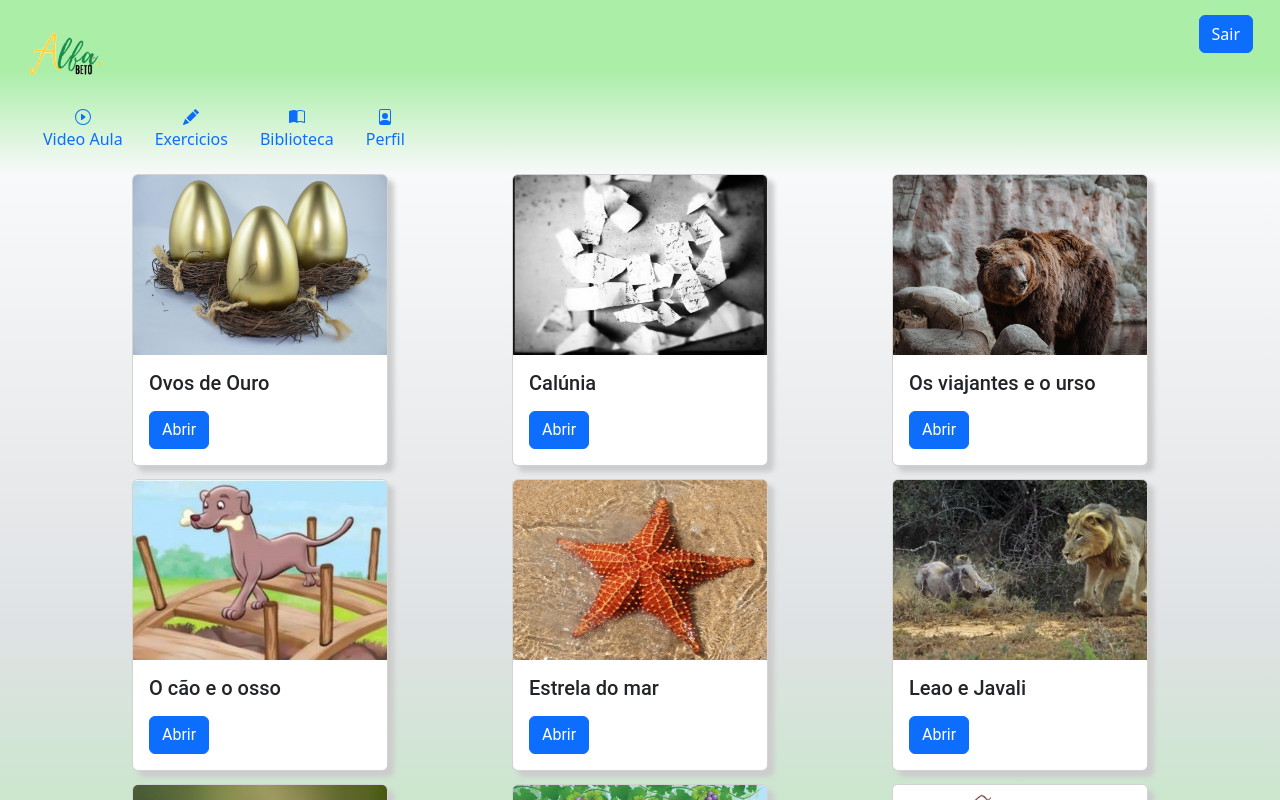
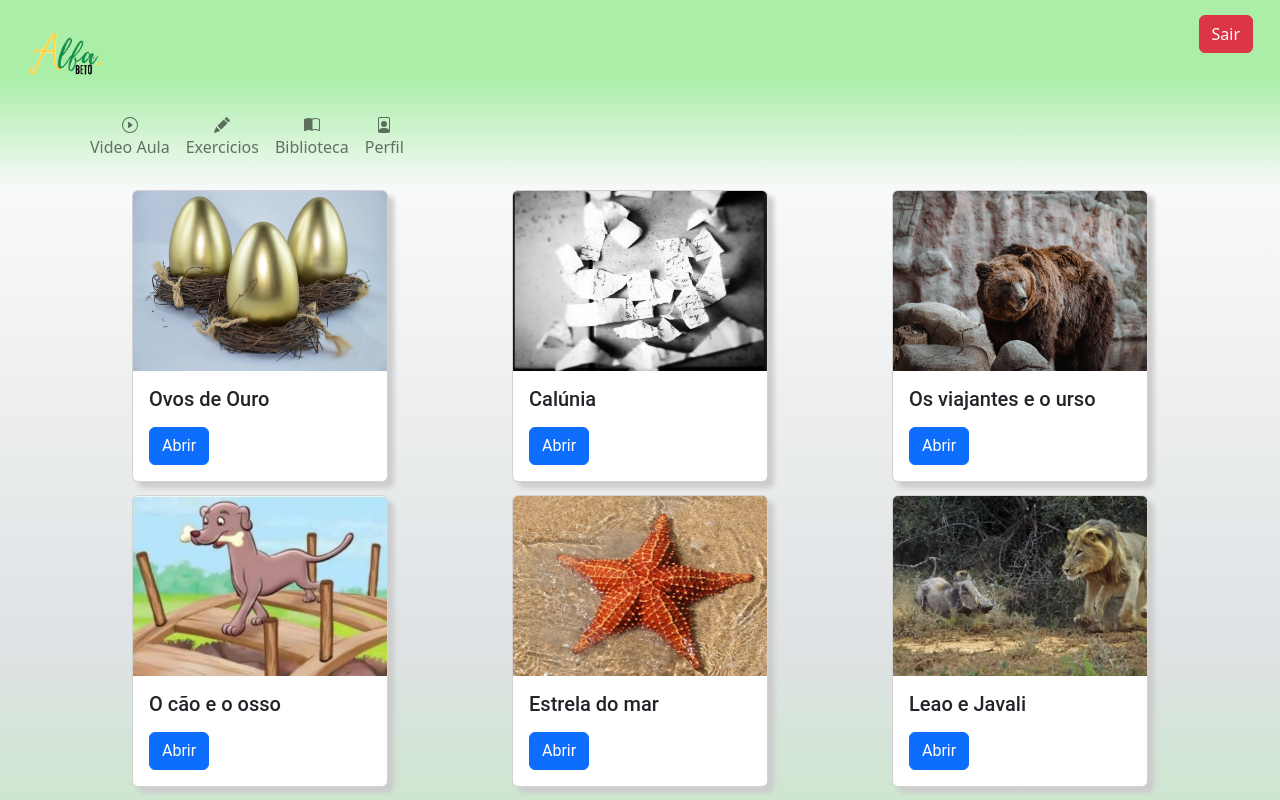
Before and after one commit to MauriMenezes/Alfa, a React (Create React App) app: page /biblioteca in a window 1280 px wide. Shown: the top 800 px of the page. Built offline with nearby package versions, Linux system fonts and the light colour scheme.

Commit message:
refactor : links navegação

```diff
--- a/src/components/Header/index.jsx
+++ b/src/components/Header/index.jsx
@@ -29,16 +29,17 @@ const Header = () => {
             <Col>
               <Nav className="justify-content-end">
                 <Nav.Item>
-                  <Button className="btn-logOut" onClick={handleLogout}>Sair  </Button>
+                  <Button variant="danger" className="btn-logOut" onClick={handleLogout}>Sair  </Button>
 
                 </Nav.Item>
               </Nav>
             </Col>
 
             <Container>
-              <Nav className="" activeKey="/home">
-                <Nav.Item>
-                  <Nav.Link href="/aula1">
+              <Navbar >
+                <Container>
+                  <Nav className="me-auto">
+                    <Nav.Link href="aula1">
                       <div className='text-center'>
                         <BsPlayCircle />
                       </div>
@@ -46,9 +47,7 @@ const Header = () => {
                         Video Aula
                       </div>
                     </Nav.Link>
-                </Nav.Item>
-                <Nav.Item>
-                  <Nav.Link href="/ex1">
+                    <Nav.Link href="ex1">
                       <div className='text-center'>
                         <BsFillPencilFill />
                       </div>
@@ -56,9 +55,7 @@ const Header = () => {
                         Exercicios
                       </div>
                     </Nav.Link>
-                </Nav.Item>
-                <Nav.Item>
-                  <Nav.Link href="/biblioteca">
+                    <Nav.Link href="biblioteca">
                       <div className='text-center'>
                         <BsBookHalf />
                       </div>
@@ -66,9 +63,7 @@ const Header = () => {
                         Biblioteca
                       </div>
                     </Nav.Link>
-                </Nav.Item>
-                <Nav.Item>
-                  <Nav.Link href="/ex1">
+                    <Nav.Link href="perfil">
                       <div className='text-center'>
                         <BsFilePerson />
                       </div>
@@ -76,8 +71,9 @@ const Header = () => {
                         Perfil
                       </span>
                     </Nav.Link>
-                </Nav.Item>
                   </Nav>
+                </Container>
+              </Navbar>
             </Container>
 
           </Row>
```
Lines whose indentation alone changed are shown as unchanged.
